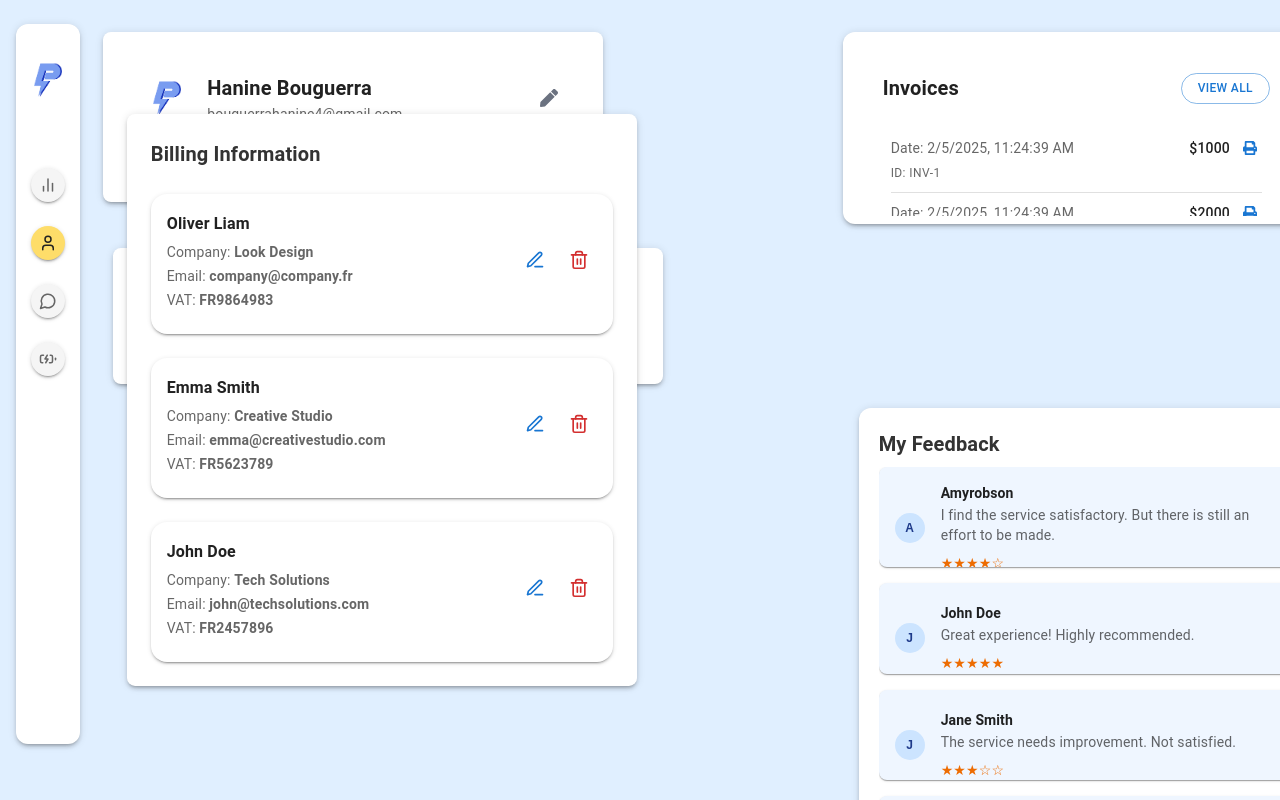
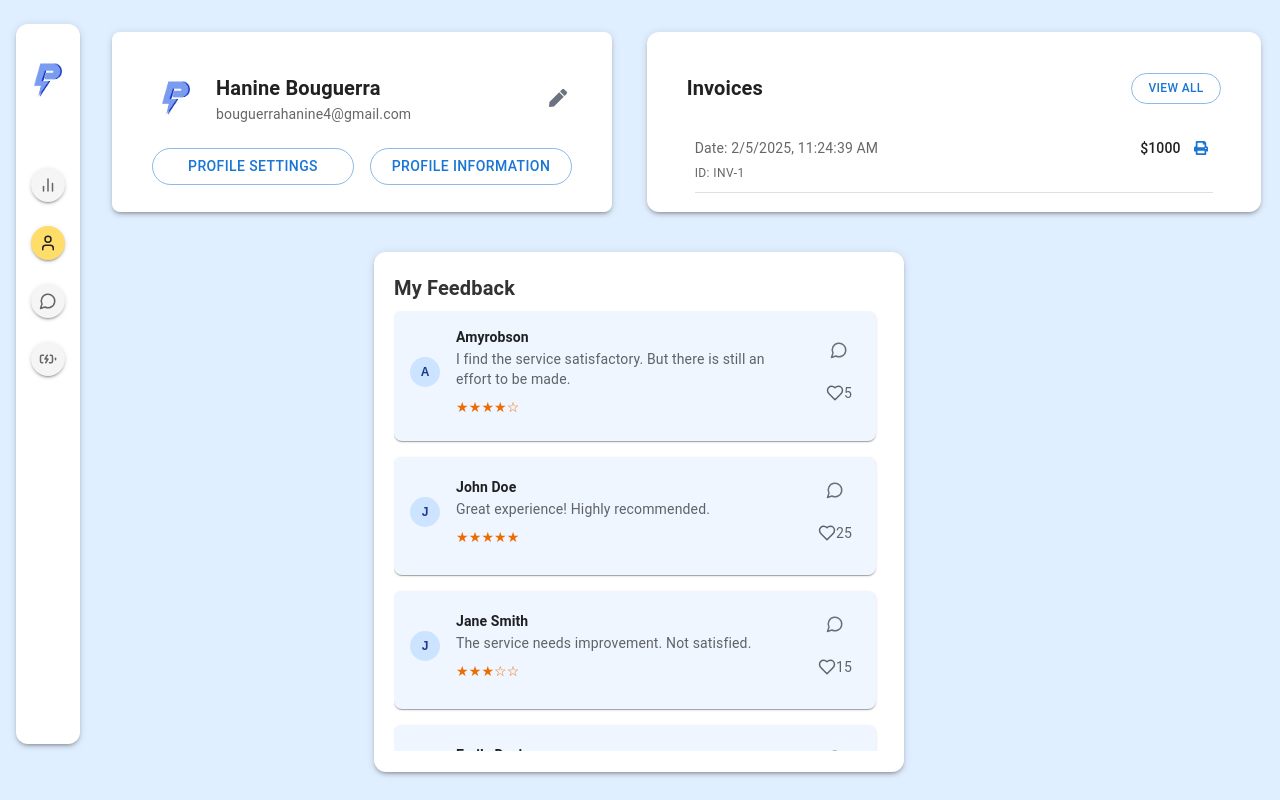
Before and after one commit to HanineBgr/SafyPower, a Next.js app: page /profile in a window 1280 px wide. Built offline with nearby package versions, Linux system fonts and the light colour scheme.

Commit message:
improving the feedback card

```diff
--- a/src/components/cards/Feedback.tsx
+++ b/src/components/cards/Feedback.tsx
@@ -1,17 +1,17 @@
 "use client";
-
 import React, { useState } from "react";
-import { Heart, Reply, Send } from "lucide-react";
+import { Heart, Send, MessageCircle } from "lucide-react";
 import {
   Card,
   CardContent,
   Typography,
   IconButton,
-  Button,
   TextField,
   Stack,
   Box,
+  InputAdornment,
 } from "@mui/material";
+import "../../styles/globals.css";
 
 type Feedback = {
   id: number;
@@ -80,7 +80,7 @@ const FeedbackSection: React.FC = () => {
     );
   };
 
-  const handleReply = (id: number) => {
+  const handleReplyClick = (id: number) => {
     setReplyingTo(replyingTo === id ? null : id);
   };
 
@@ -91,13 +91,13 @@ const FeedbackSection: React.FC = () => {
           feedback.id === id
             ? {
                 ...feedback,
-                replies: [...feedback.replies, replyText],
+                replies: [...feedback.replies, replyText], // Store the reply under the feedback
               }
             : feedback
         )
       );
       setReplyText("");
-      setReplyingTo(null);
+      setReplyingTo(null); // Hide the reply input after submission
     }
   };
 
@@ -105,7 +105,7 @@ const FeedbackSection: React.FC = () => {
     <Box
       sx={{
         width: "530px",
-        height: "500px",
+        height: "520px",
         padding: "20px",
         bgcolor: "white",
         borderRadius: 3,
@@ -116,16 +116,15 @@ const FeedbackSection: React.FC = () => {
       <Typography variant="h6" fontWeight="bold" gutterBottom>
         My Feedback
       </Typography>
-
-      <Stack
-        spacing={2}
-        sx={{ maxHeight: "420px", overflowY: "auto", paddingRight: "8px" }}
+      <Box
+        sx={{ maxHeight: "440px", overflowY: "auto", paddingRight: "8px" }}
+        className="scrollbar-thin"
       >
+        <Stack spacing={2}>
           {feedbacks.map((feedback) => (
             <Card key={feedback.id} sx={{ bgcolor: "#EFF6FF", borderRadius: 2 }}>
-            <CardContent>
+              <CardContent sx={{ minHeight: "90px" }}>
                 <Stack direction="row" spacing={2} alignItems="center">
-                {/* Avatar */}
                   <Box
                     sx={{
                       width: "30px",
@@ -142,8 +141,6 @@ const FeedbackSection: React.FC = () => {
                   >
                     {feedback.name[0]}
                   </Box>
-
-                {/* Feedback Content */}
                   <Box flex={1}>
                     <Typography variant="subtitle2" fontWeight="bold">
                       {feedback.name}
@@ -151,21 +148,14 @@ const FeedbackSection: React.FC = () => {
                     <Typography variant="body2" color="textSecondary">
                       {feedback.text}
                     </Typography>
-                  {/* Rating */}
-                  <Typography
-                    variant="body2"
-                    color="warning.main"
-                    sx={{ mt: 1 }}
-                  >
+                    <Typography variant="body2" color="warning.main" sx={{ mt: 1 }}>
                       {"★".repeat(feedback.rating)}
                       {"☆".repeat(5 - feedback.rating)}
                     </Typography>
                   </Box>
-
-                {/* Actions (Like & Reply) */}
                   <Stack spacing={1} alignItems="center">
-                  <IconButton onClick={() => handleReply(feedback.id)}>
-                    <Reply size={18} />
+                    <IconButton onClick={() => handleReplyClick(feedback.id)}>
+                      <MessageCircle size={18} />
                     </IconButton>
                     <IconButton
                       onClick={() => toggleLike(feedback.id)}
@@ -177,53 +167,50 @@ const FeedbackSection: React.FC = () => {
                   </Stack>
                 </Stack>
 
-              {/* Reply Box */}
+                {/* Reply Input Field (Only Visible When Reply Icon is Clicked) */}
                 {replyingTo === feedback.id && (
-                <Stack
-                  direction="row"
-                  alignItems="center"
-                  spacing={1}
-                  sx={{ mt: 2, bgcolor: "white", p: 1, borderRadius: 2, boxShadow: 1 }}
-                >
+                  <Stack spacing={1} sx={{ mt: 2 }}>
                     <TextField
-                    variant="standard"
                       fullWidth
-                    placeholder="Write your reply..."
+                      variant="outlined"
+                      size="small"
+                      placeholder="Write a reply..."
                       value={replyText}
                       onChange={(e) => setReplyText(e.target.value)}
                       sx={{
-                      "& .MuiInputBase-root": { fontSize: "14px" },
-                      "& .MuiInput-underline:before": { borderBottom: "none" },
-                      "& .MuiInput-underline:hover:before": { borderBottom: "none" },
-                      "& .MuiInput-underline:after": { borderBottom: "none" },
+                        borderRadius: "20px",
+                        bgcolor: "rgba(0, 0, 0, 0.05)",
+                        "& fieldset": { border: "none" },
+                      }}
+                      InputProps={{
+                        endAdornment: (
+                          <InputAdornment position="end">
+                            <IconButton onClick={() => submitReply(feedback.id)} edge="end">
+                              <Send size={18} color="gray" />
+                            </IconButton>
+                          </InputAdornment>
+                        ),
                       }}
                     />
-                  <IconButton
-                    onClick={() => submitReply(feedback.id)}
-                    color="primary"
-                  >
-                    <Send size={16} />
-                  </IconButton>
                   </Stack>
                 )}
 
+                {/* Display Replies (if any exist) */}
                 {feedback.replies.length > 0 && (
-                <Stack spacing={1} sx={{ mt: 2 }}>
+                  <Box sx={{ mt: 2, pl: 4, pt: 1, borderLeft: "2px solid #cce4ff" }}>
                     {feedback.replies.map((reply, index) => (
-                    <Box
-                      key={index}
-                      sx={{ p: 1, bgcolor: "grey.100", borderRadius: 2, fontSize: "14px" }}
-                    >
-                      {reply}
+                      <Typography key={index} variant="body2" sx={{ mt: 1 }}>
+                        <strong>Reply:</strong> {reply}
+                      </Typography>
+                    ))}
                   </Box>
-                  ))}
-                </Stack>
                 )}
               </CardContent>
             </Card>
           ))}
         </Stack>
       </Box>
+    </Box>
   );
 };
 
--- a/src/components/cards/invoicesCard.tsx
+++ b/src/components/cards/invoicesCard.tsx
@@ -60,10 +60,10 @@ const InvoicesCard: React.FC = () => {
         p: 3,
         boxShadow: 3,
         borderRadius: 3,
-        maxWidth: "1200px",
-        width: "120%",
-        maxHeight: "12rem",
-        ml: -2,
+        maxWidth: "2000px",
+        width: "150%",
+        maxHeight: "180px",
+        ml: -24,
       }}
     >
       <CardContent>
@@ -85,7 +85,7 @@ const InvoicesCard: React.FC = () => {
           className="scrollbar-thin"
           sx={{
             mt: 2,
-            maxHeight: "6rem",
+            maxHeight: "5rem",
             overflowY: "hidden",
             "&:hover": { overflowY: "auto" },
             borderRadius: 2,
--- a/src/components/cards/paymentCard.tsx
+++ b/src/components/cards/paymentCard.tsx
@@ -6,56 +6,47 @@ import { Card, CardContent, Grid, Box, Typography, IconButton } from "@mui/mater
 
 const PaymentCards: React.FC = () => {
   return (
-    <Card sx={{ bgcolor: "white", p: 3, borderRadius: 2, boxShadow: 3, mx: "auto", width: "550px" }}>
-      <CardContent>
-        <Grid container spacing={2}>
-          {/* Mastercard */}
-          <Grid item xs={6}>
+    <Card
+      sx={{
+        bgcolor: "white",
+        p: 2,
+        borderRadius: 2,
+        boxShadow: 3,
+        mx: "auto",
+        width: "580px",
+        height: 20, // Hauteur réduite de la carte
+        display: "flex",
+        alignItems: "center",
+        justifyContent: "center",
+      }}
+    >
+      <CardContent sx={{ width: "100%", p: 0 }}>
+        <Grid container spacing={1.5} alignItems="center" justifyContent="center">
+          {["mastercard", "visa"].map((cardType, index) => (
+            <Grid item xs={6} key={index} display="flex" justifyContent="center">
               <Box
                 display="flex"
                 alignItems="center"
                 justifyContent="space-between"
                 bgcolor="#f4f9ff"
-              p={2}
+                p={1} // Réduction du padding interne
                 borderRadius={1}
                 boxShadow={1}
-              height={48}
+                height={35} // Ajustement de la hauteur
+                width="100%" // Largeur ajustée pour éviter le débordement
               >
-              <Box display="flex" alignItems="center" gap={2}>
-                <img src="/assets/cards/mastercard.png" alt="Mastercard" style={{ width: 20, height: 12 }} />
+                <Box display="flex" alignItems="center" gap={1.2}>
+                  <img src={`/assets/cards/${cardType}.png`} alt={cardType} style={{ width: 18, height: 10 }} />
                   <Typography variant="body2" fontWeight="medium" color="textSecondary">
-                  **** **** **90 1289
+                    **** **90 1289
                   </Typography>
                 </Box>
                 <IconButton size="small">
-                <FaPen className="text-gray-500 text-sm" />
+                  <FaPen className="text-gray-500 text-xs" />
                 </IconButton>
               </Box>
             </Grid>
-
-          {/* Visa */}
-          <Grid item xs={6}>
-            <Box
-              display="flex"
-              alignItems="center"
-              justifyContent="space-between"
-              bgcolor="#f4f9ff"
-              p={2}
-              borderRadius={1}
-              boxShadow={1}
-              height={48}
-            >
-              <Box display="flex" alignItems="center" gap={2}>
-                <img src="/assets/cards/visa.png" alt="Visa" style={{ width: 20, height: 12 }} />
-                <Typography variant="body2" fontWeight="medium" color="textSecondary">
-                  **** **** **90 1289
-                </Typography>
-              </Box>
-              <IconButton size="small">
-                <FaPen className="text-gray-500 text-sm" />
-              </IconButton>
-            </Box>
-          </Grid>
+          ))}
         </Grid>
       </CardContent>
     </Card>
--- a/src/components/cards/profileCard.tsx
+++ b/src/components/cards/profileCard.tsx
@@ -7,12 +7,7 @@ import {
   CardContent,
   Typography,
   Button,
-  Dialog,
-  DialogTitle,
-  DialogContent,
-  DialogActions,
   IconButton,
-  Switch,
   Box,
 } from "@mui/material";
 import "../../styles/globals.css";
@@ -22,7 +17,7 @@ const ProfileCard: React.FC = () => {
   const [showInfoModal, setShowInfoModal] = useState<boolean>(false);
 
   return (
-    <Card sx={{ bgcolor: "white", p: 3, borderRadius: 2, boxShadow: 3, maxWidth: "500px", height: "170px", mx: "auto" }}>
+    <Card sx={{ bgcolor: "white", p: 3, borderRadius: 2, boxShadow: 3, maxWidth: "500px", height: "180px", mx: "auto", ml: 30 }}>
       <CardContent>
         <Box display="flex" justifyContent="space-between" alignItems="center">
           <Box display="flex" alignItems="center" gap={2}>
@@ -60,85 +55,6 @@ const ProfileCard: React.FC = () => {
           </Button>
         </Box>
       </CardContent>
-
-      {/* Settings Dialog */}
-      <Dialog open={showSettingsModal} onClose={() => setShowSettingsModal(false)} maxWidth="sm" fullWidth>
-        <DialogTitle>Platform Settings</DialogTitle>
-        <DialogContent
-          className="scrollbar-thin"
-          sx={{
-            maxHeight: "300px",
-            overflowY: "auto",
-          }}
-        >
-          <Typography variant="h6" fontWeight="bold" gutterBottom>
-            Account
-          </Typography>
-          <Box display="flex" justifyContent="space-between" alignItems="center" mb={2}>
-            <Typography variant="body2">Email me when someone follows me.</Typography>
-            <Switch />
-          </Box>
-          <Box display="flex" justifyContent="space-between" alignItems="center" mb={2}>
-            <Typography variant="body2">Email me when someone answers my post.</Typography>
-            <Switch />
-          </Box>
-          <Box display="flex" justifyContent="space-between" alignItems="center" mb={3}>
-            <Typography variant="body2">Email me when someone mentions me.</Typography>
-            <Switch defaultChecked />
-          </Box>
-
-          <Typography variant="h6" fontWeight="bold" gutterBottom>
-            Application
-          </Typography>
-          <Box display="flex" justifyContent="space-between" alignItems="center" mb={2}>
-            <Typography variant="body2">New launches and projects.</Typography>
-            <Switch />
-          </Box>
-          <Box display="flex" justifyContent="space-between" alignItems="center" mb={2}>
-            <Typography variant="body2">Monthly product changes.</Typography>
-            <Switch />
-          </Box>
-          <Box display="flex" justifyContent="space-between" alignItems="center">
-            <Typography variant="body2">Subscribe to the newsletter.</Typography>
-            <Switch defaultChecked />
-          </Box>
-        </DialogContent>
-        <DialogActions>
-          <Button onClick={() => setShowSettingsModal(false)} variant="contained" color="primary" fullWidth>
-            Close
-          </Button>
-        </DialogActions>
-      </Dialog>
-
-      {/* Profile Info Dialog */}
-      <Dialog open={showInfoModal} onClose={() => setShowInfoModal(false)} maxWidth="sm" fullWidth>
-        <DialogTitle>Profile Information</DialogTitle>
-        <DialogContent>
-          <Typography variant="body1" paragraph>
-            Hi,
-            <br />
-            I am contacting you following the charging of my battery which failed due to a bad placement of the battery.
-            I am checking the placement of the battery to avoid wasting time.
-          </Typography>
-          <Typography variant="body2">
-            <strong>Fullname:</strong> Omar Hiopil
-          </Typography>
-          <Typography variant="body2">
-            <strong>Mobile phone:</strong> +33 656 64 14 18
-          </Typography>
-          <Typography variant="body2">
-            <strong>Email:</strong> omar.hip@gmail.fr
-          </Typography>
-          <Typography variant="body2">
-            <strong>Address:</strong> 23 voie du succès 3000
-          </Typography>
-        </DialogContent>
-        <DialogActions>
-          <Button onClick={() => setShowInfoModal(false)} variant="contained" color="primary" fullWidth>
-            Close
-          </Button>
-        </DialogActions>
-      </Dialog>
     </Card>
   );
 };
--- a/src/views/auth/profile.tsx
+++ b/src/views/auth/profile.tsx
@@ -21,23 +21,15 @@ const ProfileScreen = () => {
           <div className="col-span-2 -ml-40">
             <ProfileCard />
           </div>
-          {/* Invoices Card */}
-          <div>
+          {/* Invoices Card moved slightly to the left */}
+          <div className="ml-[-20px]">
             <InvoicesCard />
           </div>
         </div>
-        {/* Payment Methods Section */}
-        <div className="mt-6 -ml-[505px]"> {/* Line 30: Adjusted margin-left to extreme left */}
-          <PaymentCards />
-        </div>
-        {/* Bottom Section: Billing Info and Feedback */}
-        <div className="mt-6 grid grid-cols-3 gap-6">
-          {/* Billing Information */}
-          <div className="col-span-2">
-            <BillingInfo />
-          </div>
-          {/* Feedback Section */}
-          <div>
+
+        {/* Feedback Section moved to the extreme right, slightly down and a bit more to the right */}
+        <div className="mt-10 flex justify-end w-full ml-[-1px]">
+          <div className="w-[1400px]">
             <FeedbackSection />
           </div>
         </div>
@@ -45,4 +37,5 @@ const ProfileScreen = () => {
     </div>
   );
 };
+
 export default ProfileScreen;
```
Lines whose indentation alone changed are shown as unchanged.
